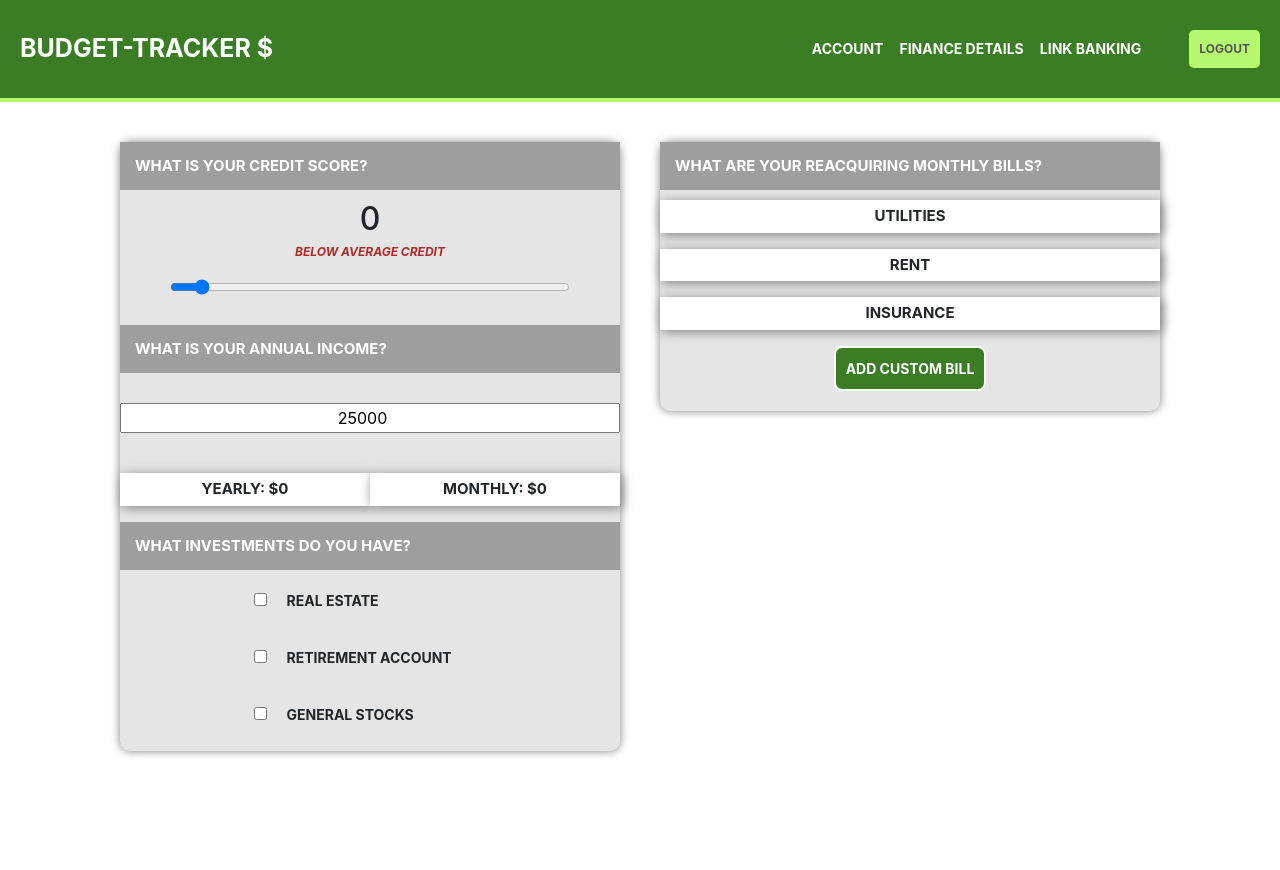
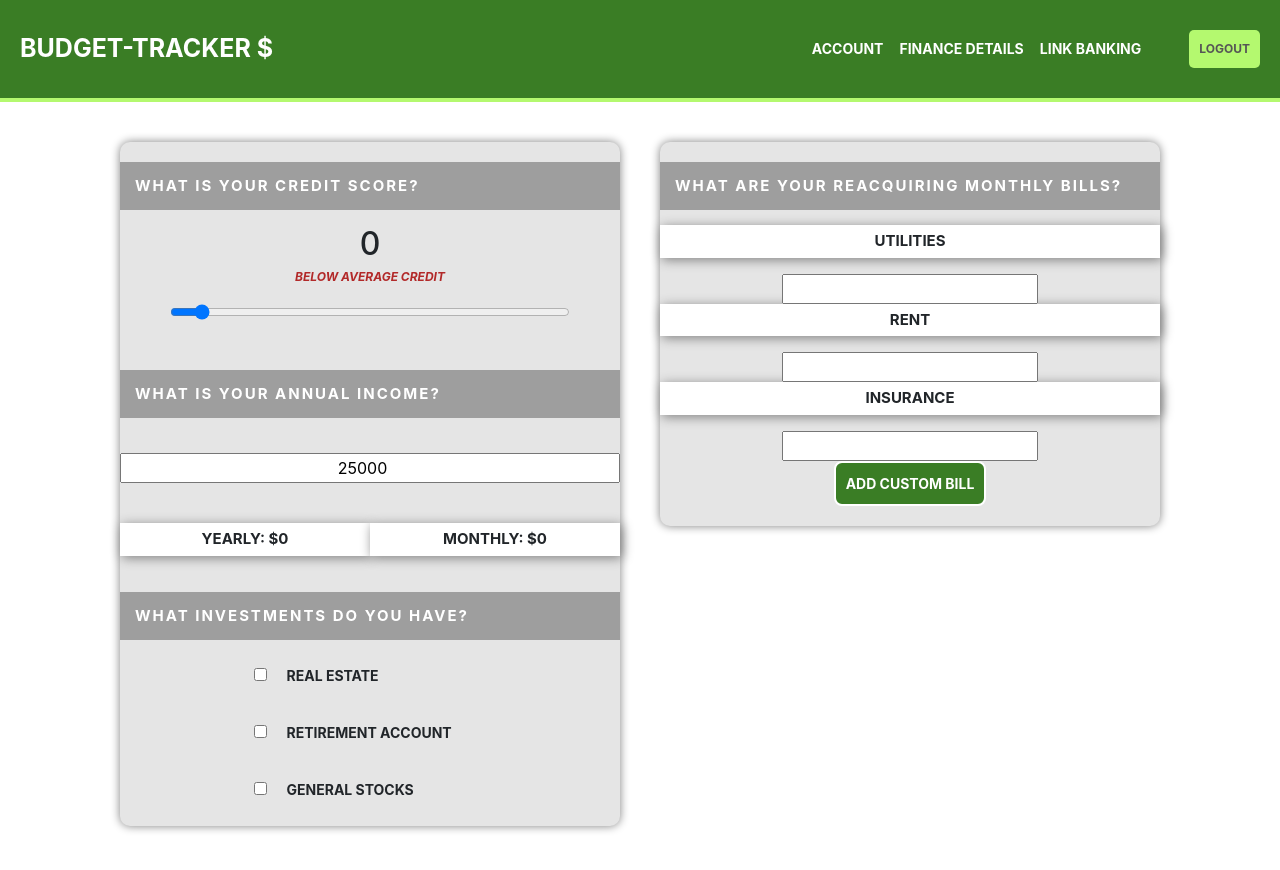
Before and after one commit to ColeThomasWinslow/Budget-Tracker, a React (Create React App) app: page /Finance in a window 1280 px wide. Shown: the top 870 px of the page. Before the commit the page ends 821 px from the top, so only its background shows below. Built offline with nearby package versions, Linux system fonts and the light colour scheme.

Commit message:
Added inputs

```diff
--- a/src/App.css
+++ b/src/App.css
@@ -78,7 +78,7 @@ div.Home {
   justify-content: space-evenly;
 }
 div.Box {
-  border-radius: 8px;
+  border-radius: 4px;
   display: flex;
   flex-direction: column;
   justify-content: space-evenly;
@@ -99,11 +99,14 @@ div.ScoreBox {
   background: white;
 }
 h3.Title {
+  padding: 10px;
   text-transform: uppercase;
   margin: 0px;
-  font-size: 18px;
+  font-size: 15px;
   letter-spacing: 2px;
-  color: rgb(112, 112, 112);
+  background: rgb(158, 158, 158);
+  width: 112%;
+  color: rgb(255, 255, 255);
   margin-bottom: 15px;
 }
 h2.Score {
@@ -239,8 +242,10 @@ h4.Question {
   background: rgb(158, 158, 158);
   color: white;
   font-weight: bold;
-  margin-bottom: 10px;
+  margin-bottom: 15px;
+  margin-top: 20px;
   text-align: left;
+  letter-spacing: 2px;
   padding: 15px;
   font-size: 15px;
   width: 85vw;
--- a/src/Components/FinanceData/Bills.js
+++ b/src/Components/FinanceData/Bills.js
@@ -3,10 +3,15 @@ import React from "react";
 function Bills() {
   return (
     <div>
-      <h4 className="Question">What are your reacquiring monthly bills?</h4>
-      <p className="Label">Utilities</p>
-      <p className="Label">Rent</p>
-      <p className="Label">Insurance</p>
+      <div>
+        <h4 className="Question">What are your reacquiring monthly bills?</h4>
+        <p className="Label">Utilities</p>
+        <input type="number" />
+        <p className="Label">Rent</p>
+        <input type="number" />
+        <p className="Label">Insurance</p>
+        <input type="number" />
+      </div>
       <button className="AddBtn Custom">Add Custom Bill</button>
     </div>
   );
```
